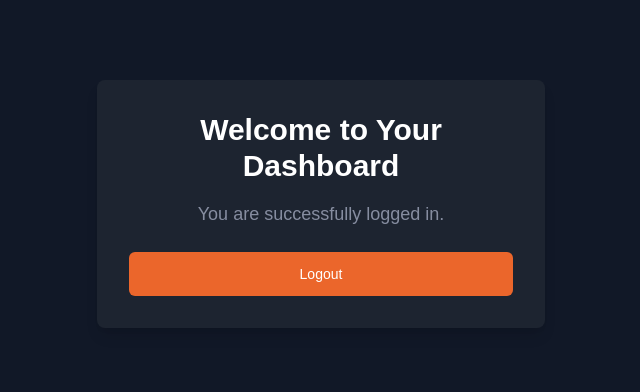
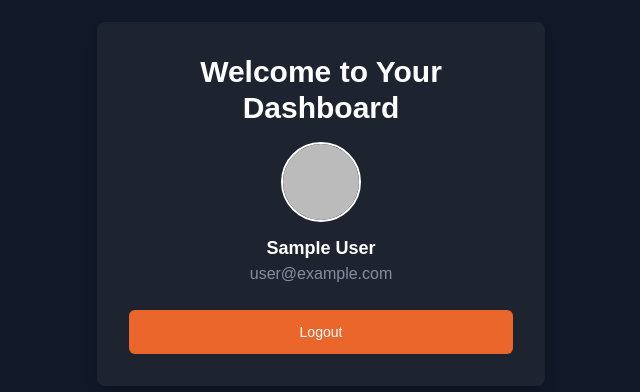
Before and after one commit to iamvirul/SpiritX_ByteSeekers_1, a React (Create React App) app: page /home in a window 1280 px wide. Shown: the part 196-588 px from the top of the page, without its empty margins (319-959 px from the left). Built offline with nearby package versions, Linux system fonts and the light colour scheme; no server answers; sample sign-in values are in the browser's storage.

Commit message:
home page user details loading

```diff
--- a/src/pages/HomePage.jsx
+++ b/src/pages/HomePage.jsx
@@ -1,35 +1,68 @@
-import React, { useEffect } from 'react';
+import React, { useEffect, useState } from 'react';
 import { useNavigate } from 'react-router-dom';
 import CustomButton from '../components/Buttons';
-import { getAuth, signOut } from 'firebase/auth';
+import { getAuth, signOut, onAuthStateChanged } from 'firebase/auth';
 
 const HomePage = () => {
   const navigate = useNavigate();
+  const [user, setUser] = useState(null);
+
+  useEffect(() => {
+    const auth = getAuth();
+    console.log('Auth object:', auth); // Debug log
+
+    // Listen for authentication state changes
+    const unsubscribe = onAuthStateChanged(auth, (currentUser) => {
+      console.log('Auth state changed:', currentUser); // Debug log
+      if (currentUser) {
+        setUser(currentUser);
+        console.log('User set:', currentUser);
+      } else {
+        console.log('No user found, redirecting to login');
+        navigate('/login'); // Redirect if no user is logged in
+      }
+    });
+
+    return () => {
+      console.log('Cleaning up auth listener'); // Debug log
+      unsubscribe();
+    };
+  }, [navigate]);
 
   const handleLogout = async () => {
     const auth = getAuth();
     try {
+      console.log('Attempting logout...');
       await signOut(auth);
-      localStorage.clear();  // Clear all stored user data
-      sessionStorage.clear(); // Clear session storage if used
-      console.log('User logged out');
+      console.log('User logged out successfully');
+      localStorage.clear();
+      sessionStorage.clear();
       navigate('/login');
     } catch (error) {
       console.error('Logout error:', error);
     }
   };
 
-
-  // Log when the page is loaded
-  useEffect(() => {
-    console.log('HomePage loaded');
-  }, []);
-
   return (
     <div className="min-h-screen bg-gray-900 flex items-center justify-center p-4">
       <div className="bg-boxColor p-8 rounded-lg shadow-lg w-full max-w-md text-center">
         <h1 className="text-3xl font-bold text-white mb-4">Welcome to Your Dashboard</h1>
-        <p className="text-lg text-textColor2 mb-6">You are successfully logged in.</p>
+
+        {user ? (
+          <div className="mb-6">
+            {user.photoURL && (
+              <img
+                src={user.photoURL}
+                alt="Profile"
+                className="w-20 h-20 rounded-full mx-auto mb-3 border-2 border-white"
+              />
+            )}
+            <p className="text-lg text-white font-semibold">{user.displayName || 'User'}</p>
+            <p className="text-textColor2">{user.email}</p>
+          </div>
+        ) : (
+          <p className="text-lg text-textColor2">Loading user info...</p>
+        )}
 
         {/* Logout Button */}
         <CustomButton
```
